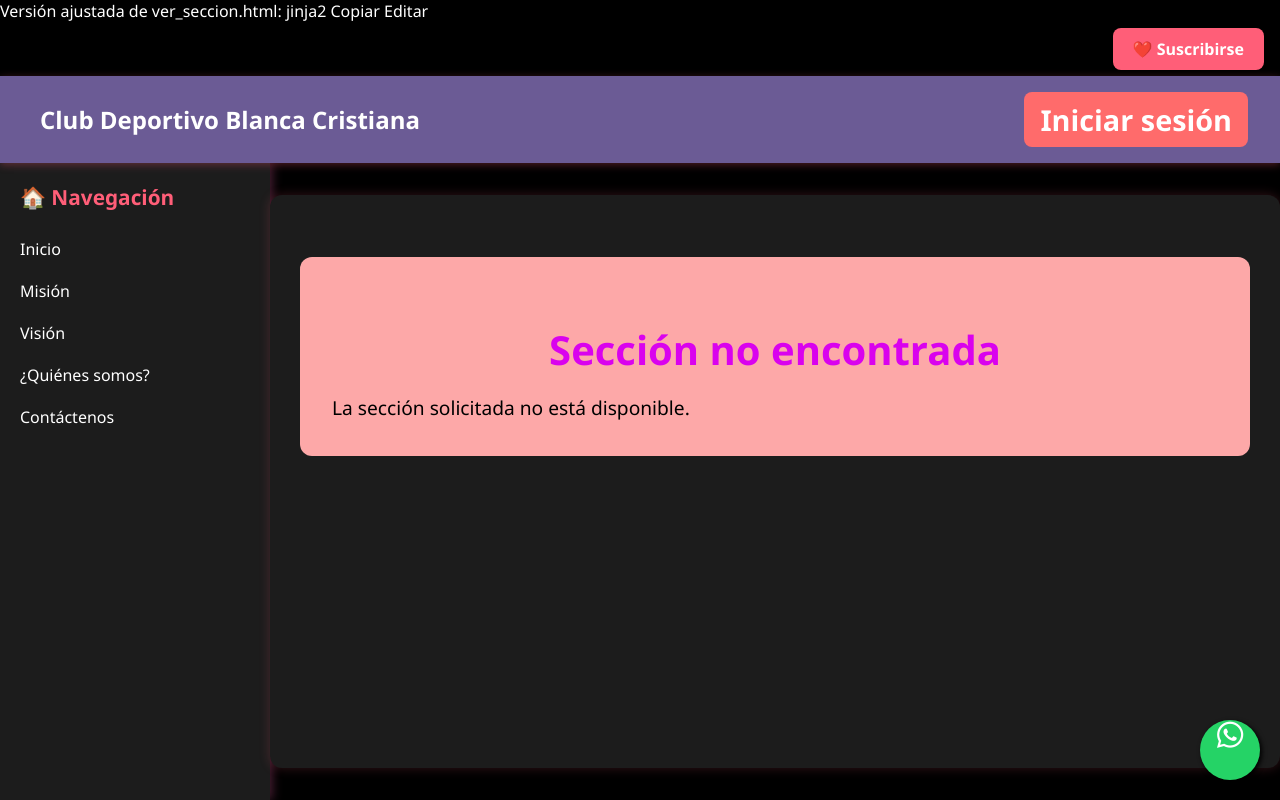
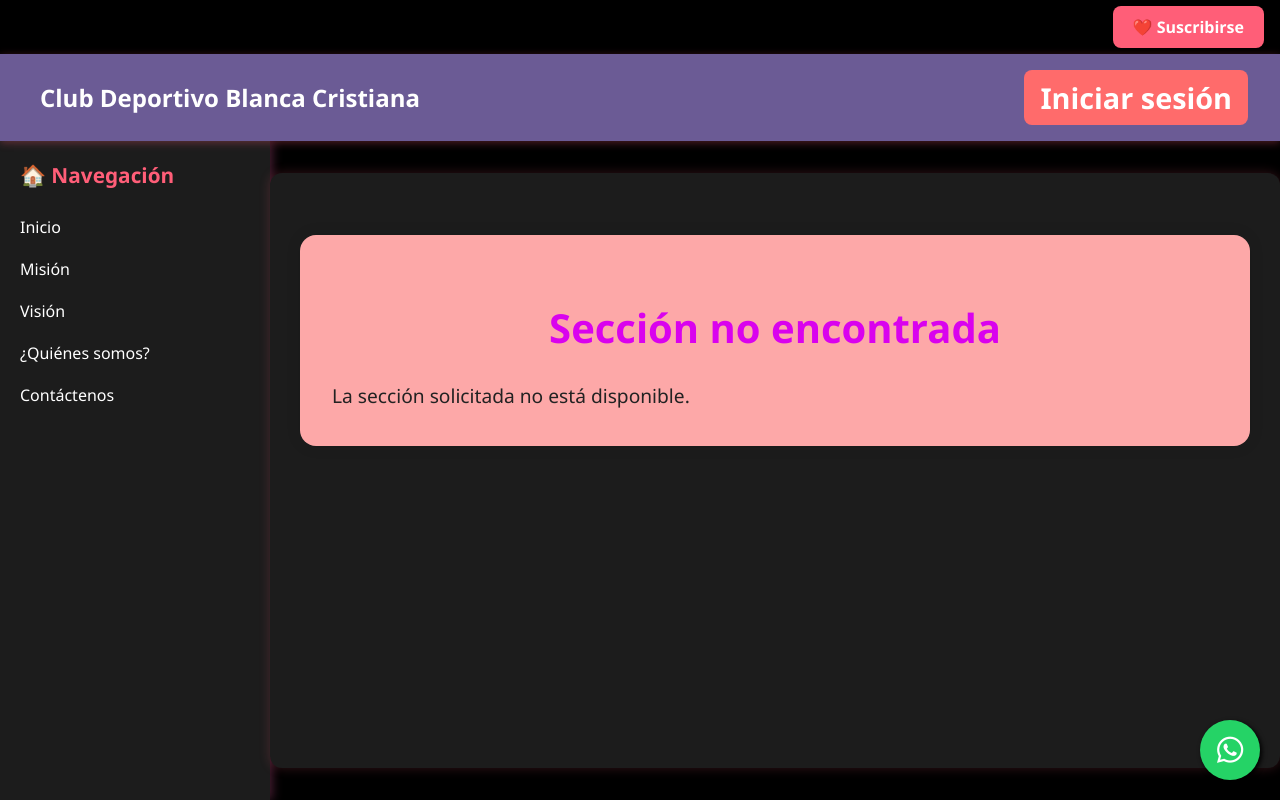
Before and after one commit to Luggutiu/Club-Deportivo-Blanca-Cristiana, a FastAPI app: page /1 in a window 1280 px wide. Run offline with FastAPI, Linux system fonts and the light colour scheme; data that the repository does not hold is empty; some libraries are stand-ins or nearby versions.

Commit message:
pruebas smkensdsedssjassdskjdsdkjdedd51

```diff
--- a/app/main.py
+++ b/app/main.py
@@ -1,5 +1,4 @@
 from fastapi import FastAPI, Request, Depends, Form, UploadFile, File, HTTPException, Query
-from fastapi.responses import HTMLResponse, RedirectResponse
 from fastapi.staticfiles import StaticFiles
 from fastapi.templating import Jinja2Templates
 from starlette.middleware.sessions import SessionMiddleware
@@ -23,7 +22,6 @@ from app.routes.auth import check_admin_logged
 from app.routes import like, auth, info, admin_info, admin, posts, dev, auth_google, healthcheck
 from app.routes.suscripcion import router as suscripcion_router
 
-from fastapi import FastAPI, Request, Depends, Form, UploadFile, File, HTTPException, Query
 from fastapi.responses import HTMLResponse, RedirectResponse
 from fastapi.staticfiles import StaticFiles
 from fastapi.templating import Jinja2Templates
@@ -57,7 +55,7 @@ app.include_router(admin.router)
 app.include_router(posts.router)
 app.include_router(dev.router)
 app.include_router(auth.router)
-app.include_router(info.router)
+
 
 # --------------------- Rutas Públicas ---------------------
 
@@ -338,3 +336,5 @@ def editar_seccion_post(request: Request, titulo: str, contenido: str = Form(...
     seccion.contenido = contenido
     db.commit()
     return RedirectResponse(url="/admin", status_code=303)
+
+app.include_router(info.router)
--- a/app/routes/info.py
+++ b/app/routes/info.py
@@ -1,12 +1,19 @@
 from fastapi import APIRouter, Request, Depends, HTTPException
 from fastapi.responses import HTMLResponse
 from sqlalchemy.orm import Session
+from fastapi.templating import Jinja2Templates
+
 from app.database import get_db
 from app.models import SeccionInformativa
-from fastapi.templating import Jinja2Templates
 
 router = APIRouter()
 templates = Jinja2Templates(directory="app/templates")
+
+# ✅ Lista de rutas que no deben ser capturadas por /{slug}
+RUTAS_EXCLUIDAS = {
+    "suscribirse", "contacto", "admin", "login", "logout",
+    "static", "favicon.ico", "formulario-suscriptor", "guardar-suscriptor"
+}
 
 @router.get("/{slug}", response_class=HTMLResponse)
 async def ver_seccion_individual(
@@ -14,8 +21,7 @@ async def ver_seccion_individual(
     slug: str,
     db: Session = Depends(get_db)
 ):
-    rutas_excluidas = ["suscribirse", "contacto", "admin", "login", "logout", "static", "favicon.ico", "formulario-suscriptor", "guardar-suscriptor"]
-    if slug in rutas_excluidas:
+    if slug in RUTAS_EXCLUIDAS:
         raise HTTPException(status_code=404, detail="Ruta no válida")
 
     seccion = db.query(SeccionInformativa).filter_by(slug=slug).first()
--- a/app/templates/ver_seccion.html
+++ b/app/templates/ver_seccion.html
@@ -1,22 +1,19 @@
- Versión ajustada de ver_seccion.html:
-jinja2
-Copiar
-Editar
 {% extends "base_public.html" %}
 
 {% block content %}
-<section style="background-color: #FDA8A8; color: #000; padding: 2rem; border-radius: 12px; max-width: 900px; margin: 2rem auto;">
-    <h1 style="font-size: 2.5rem; color: #D902EE; text-align: center; margin-bottom: 1rem;">
+<section style="background-color: #FDA8A8; color: #000; padding: 2rem; border-radius: 16px; max-width: 900px; margin: 2rem auto; box-shadow: 0 0 15px rgba(0, 0, 0, 0.1);">
+
+    <h1 style="font-size: 2.5rem; color: #D902EE; text-align: center; margin-bottom: 1.5rem;">
         {{ titulo }}
     </h1>
 
     {% if imagen_url %}
-        <div style="text-align: center; margin-bottom: 1.5rem;">
-            <img src="{{ imagen_url }}" alt="Imagen relacionada a la sección {{ titulo }}" style="max-width: 100%; border-radius: 8px;">
+        <div style="text-align: center; margin-bottom: 2rem;">
+            <img src="{{ imagen_url }}" alt="Imagen relacionada a {{ titulo }}" style="max-width: 100%; border-radius: 10px; box-shadow: 0 4px 10px rgba(0, 0, 0, 0.2);">
         </div>
     {% endif %}
 
-    <div style="font-size: 1.2rem; line-height: 1.6; color: #000;">
+    <div style="font-size: 1.2rem; line-height: 1.8; color: #222; text-align: justify;">
         {{ contenido | safe }}
     </div>
 </section>
```
